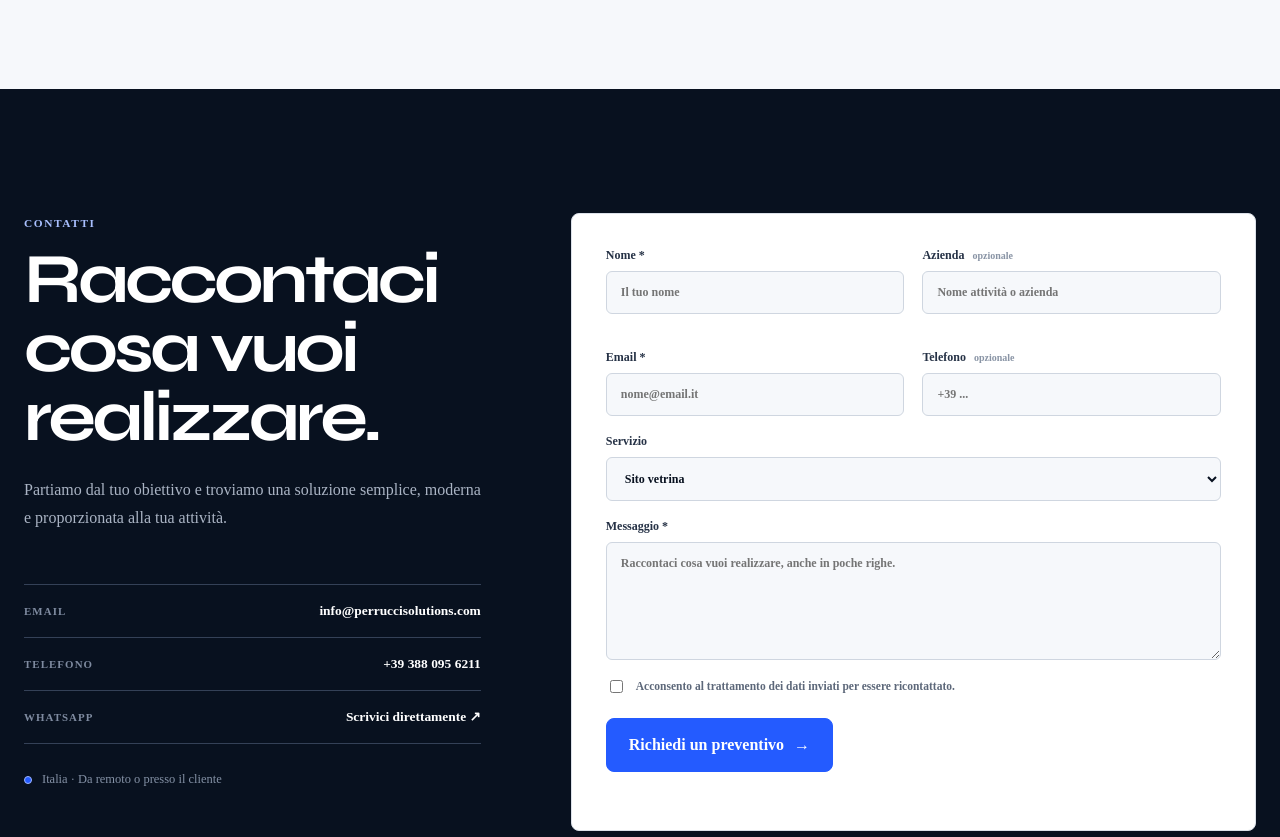
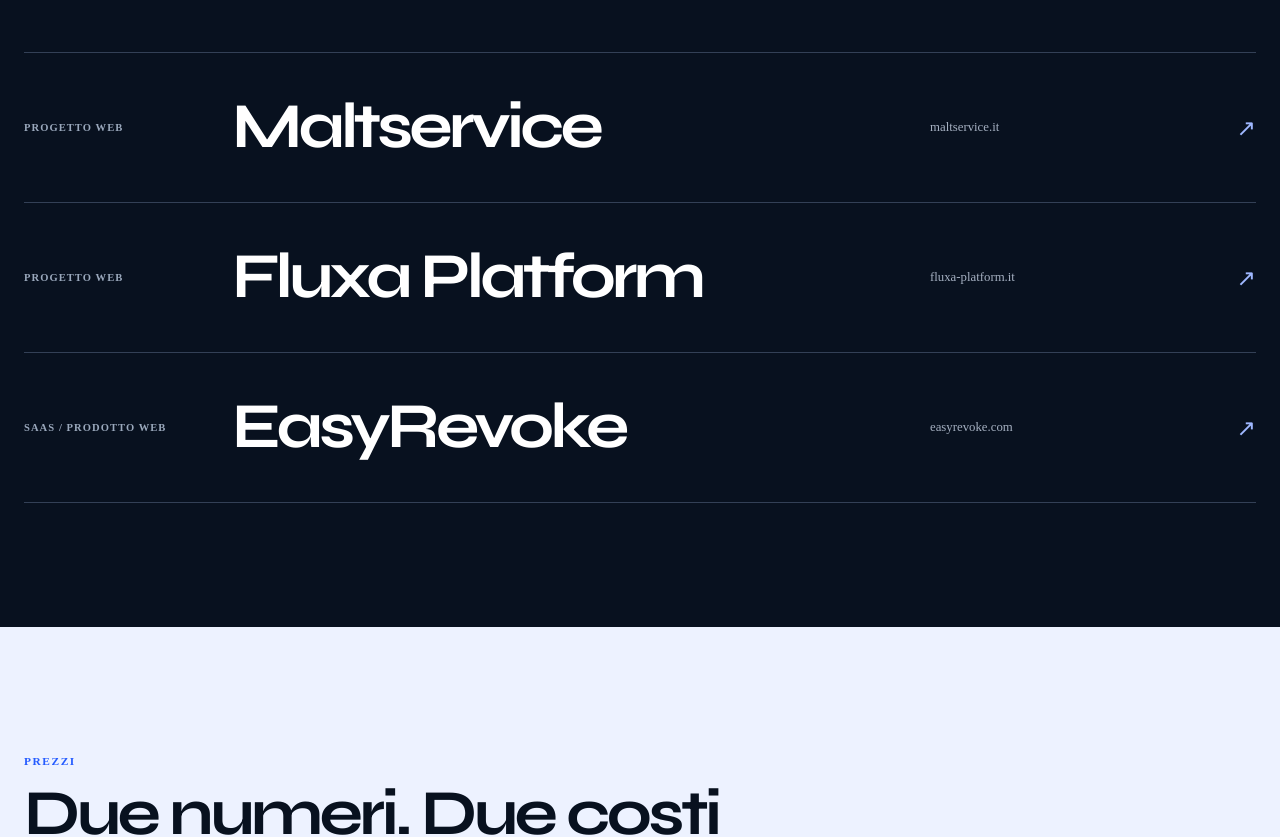
Before and after one commit to alex-perrucci/perrucci-solutions, a Next.js app in the folder apps/web/: page /siti-web-parma in a window 1280 px wide. Shown: the part 2034-2871 px from the top of the page. Built offline with nearby package versions, Linux system fonts and the light colour scheme; no server answers.

Commit message:
Strengthen Parma landing with proof and pricing

```diff
--- a/apps/web/app/siti-web-parma/page.tsx
+++ b/apps/web/app/siti-web-parma/page.tsx
@@ -2,6 +2,8 @@
 import Contact from '@/components/Contact';
 import Footer from '@/components/Footer';
 import Header from '@/components/Header';
+import Portfolio from '@/components/Portfolio';
+import Pricing from '@/components/Pricing';
 import WhatsAppFloat from '@/components/WhatsAppFloat';
 
 export const metadata: Metadata = {
@@ -60,6 +62,9 @@
           </div>
         </section>
 
+        <Portfolio />
+        <Pricing />
+
         <section className="section">
           <div className="container">
             <div className="section-heading section-heading--split">
```
